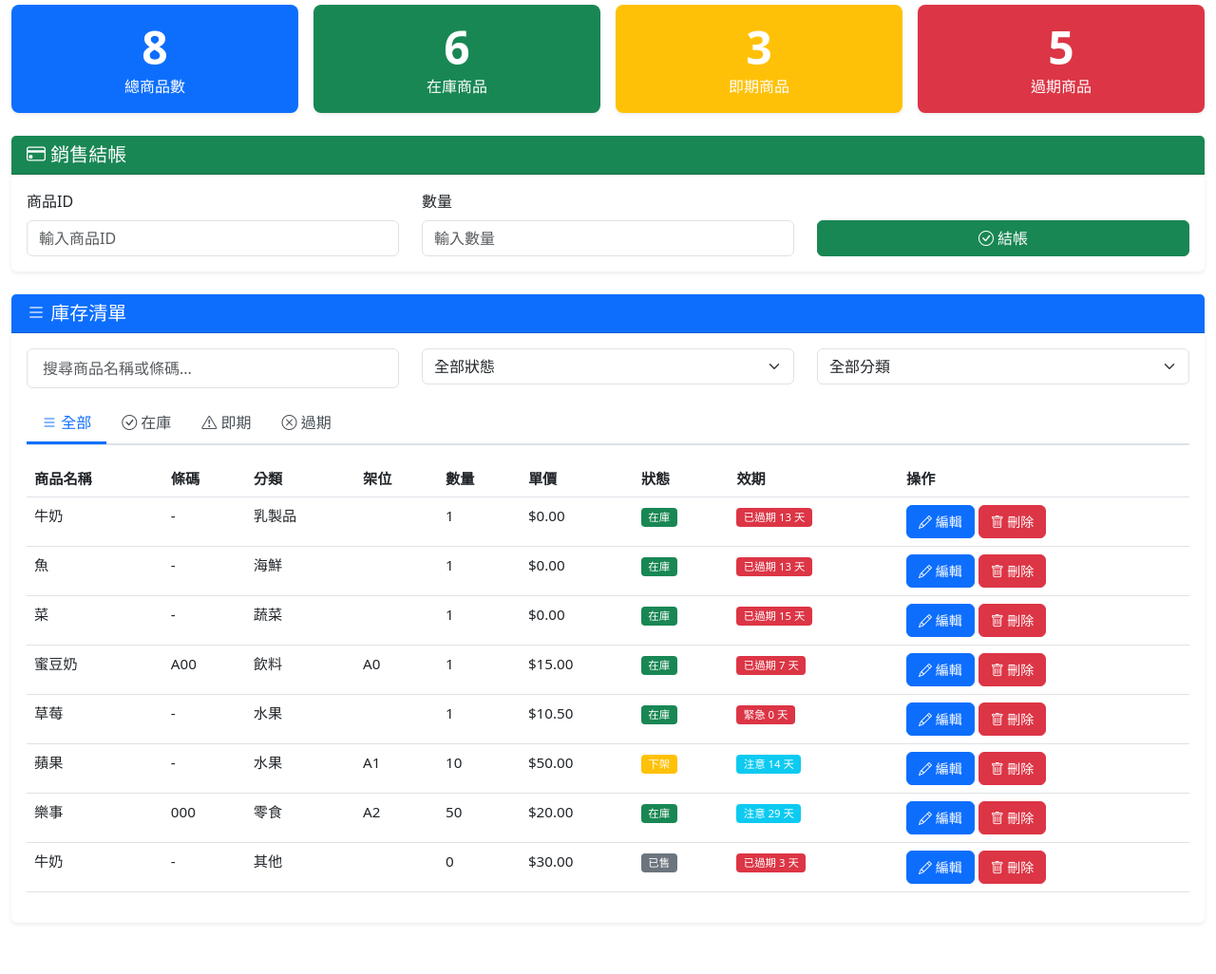
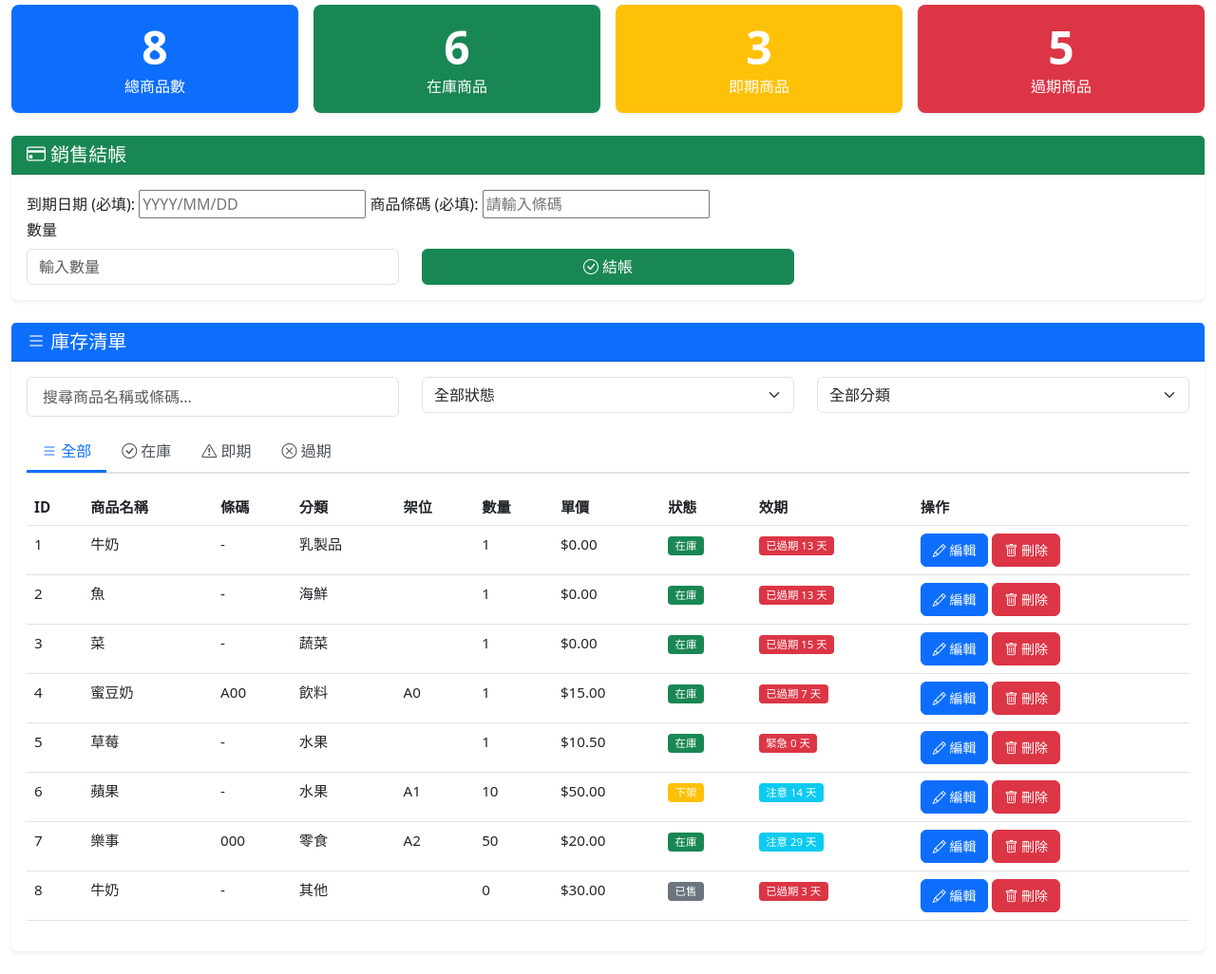
Before and after one commit to eric1214-stack/-, a Flask app: page /inventory in a window 1280 px wide. Shown: the part 209-1235 px from the top of the page at 95% size. Before the commit the page ends 1182 px from the top, so only its background shows below. Run offline with Flask 3, Linux system fonts and the light colour scheme; data comes from the database, SQL or seed files in the repository.

Commit message:
Fix: Handle non-JSON responses in inventory_optimized.js
This commit improves error handling in the loadInventoryData function by checking the response content type before parsing it as JSON. It also adds the item ID to the inventory table in inventory_optimized.html.

```diff
--- a/src/static/js/inventory_optimized.js
+++ b/src/static/js/inventory_optimized.js
@@ -47,7 +47,14 @@ function loadInventoryData() {
     showLoading(true);
 
     fetch('/api/inventory/items')
-        .then(response => response.json())
+        .then(response => {
+            const contentType = response.headers.get("content-type");
+            if (contentType && contentType.indexOf("application/json") !== -1) {
+                return response.json();
+            } else {
+                throw new Error('伺服器未返回JSON數據，可能發生錯誤');
+            }
+        })
         .then(data => {
             if (data.success) {
                 currentItems = data.items || [];
@@ -60,7 +67,7 @@ function loadInventoryData() {
         })
         .catch(error => {
             console.error('Error:', error);
-            showError('網絡錯誤，請重試');
+            showError(error.message || '網絡錯誤，請重試');
         })
         .finally(() => {
             showLoading(false);
@@ -166,7 +173,7 @@ function renderItemsTable() {
     if (!tbody) return;
 
     if (filteredItems.length === 0) {
-        tbody.innerHTML = '<tr><td colspan="8" class="text-center text-muted">沒有找到符合條件的商品</td></tr>';
+        tbody.innerHTML = '<tr><td colspan="9" class="text-center text-muted">沒有找到符合條件的商品</td></tr>';
         return;
     }
 
@@ -176,6 +183,7 @@ function renderItemsTable() {
 
         return `
             <tr>
+                <td>${item.id}</td>
                 <td>${item.name}</td>
                 <td>${item.barcode || '-'}</td>
                 <td>${item.category}</td>
--- a/src/templates/inventory_optimized.html
+++ b/src/templates/inventory_optimized.html
@@ -105,9 +105,16 @@
             </div>
             <div class="card-body">
                 <div class="row">
-                    <div class="col-md-4">
-                        <label class="form-label">商品ID</label>
-                        <input type="number" class="form-control" id="checkoutItemId" placeholder="輸入商品ID">
+                    <div class="checkout-section">
+                        <label>到期日期 (必填):</label>
+                        <input type="text" name="expiry_date" required
+                               placeholder="YYYY/MM/DD"
+                               pattern="\d{4}/\d{2}/\d{2}"
+                               title="格式必須為 西元四碼/月兩碼/日兩碼 (例如: 2026/01/04)">
+
+                        <label>商品條碼 (必填):</label>
+                        <input type="text" name="barcode" required
+                               placeholder="請輸入條碼">
                     </div>
                     <div class="col-md-4">
                         <label class="form-label">數量</label>
@@ -178,6 +185,7 @@
                     <table class="table table-hover">
                         <thead>
                             <tr>
+                                <th>ID</th>
                                 <th>商品名稱</th>
                                 <th>條碼</th>
                                 <th>分類</th>
```
